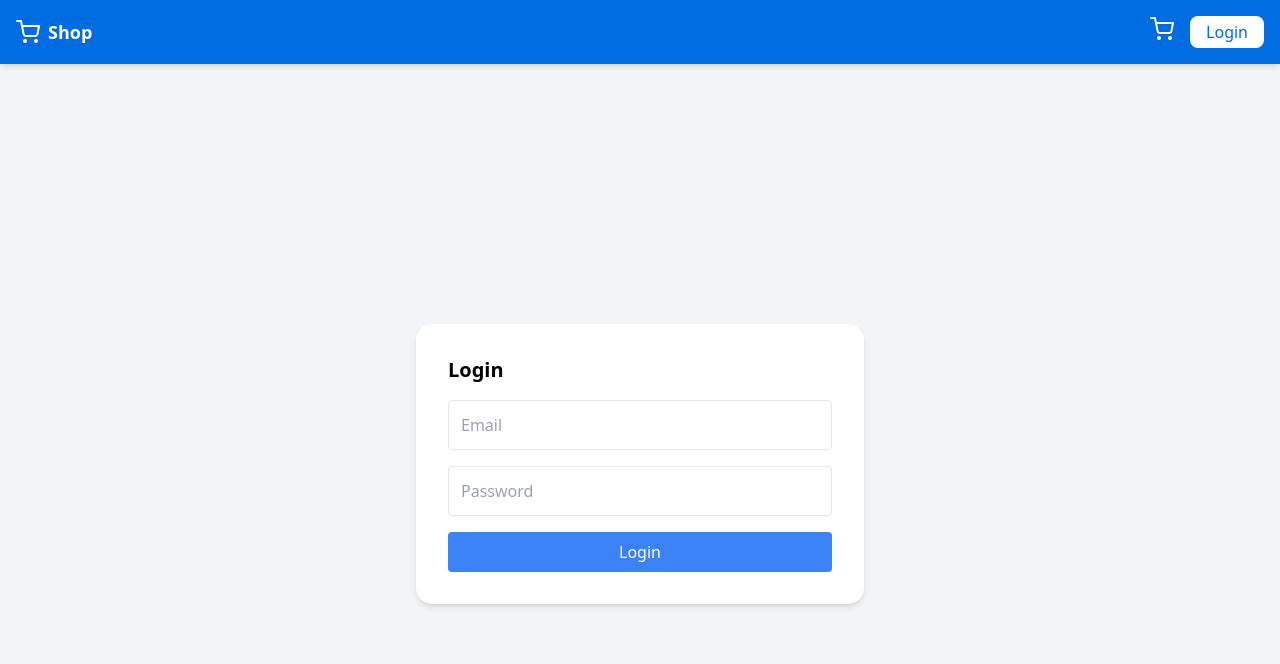
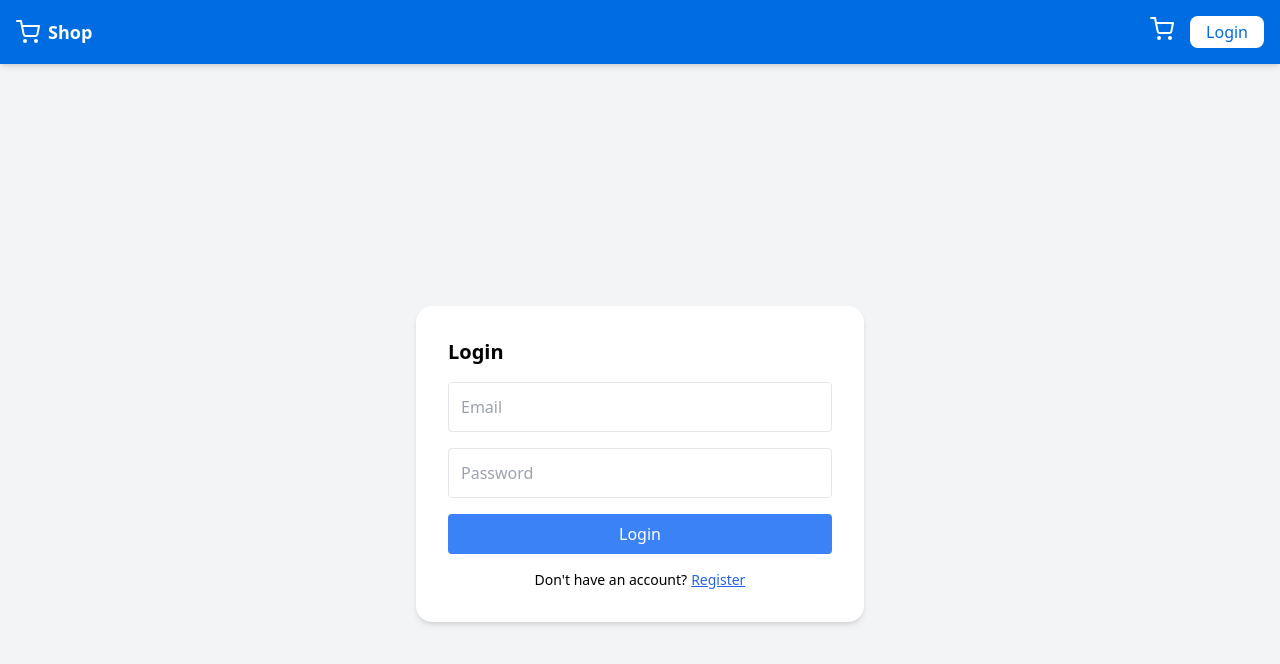
Before and after one commit to dania8shaghouri/e-commerce, a React (Vite) app in the folder frontend/: page /login in a window 1280 px wide. Shown: the top 664 px of the page. Built offline with nearby package versions, Linux system fonts and the light colour scheme; the HTML template or start-up script is replaced by a standard one.

Commit message:
Added navigation links between Login and Register pages and implemented post-registration redirect to login page with success message via router state

```diff
--- a/frontend/src/pages/LoginPage.tsx
+++ b/frontend/src/pages/LoginPage.tsx
@@ -34,7 +34,7 @@ const LoginPage = () => {
       async () => {
         const res = await axios.post<LoginResponse>(
           `${BASE_URL}/user/login`,
-          form
+          form,
         );
 
         return res.data;
@@ -42,7 +42,7 @@ const LoginPage = () => {
       (data) => {
         login(form.email, data.token);
         navigate("/");
-      }
+      },
     );
   };
 
@@ -54,7 +54,6 @@ const LoginPage = () => {
   return (
     <div className="min-h-screen flex items-center justify-center bg-gray-100">
       <div className="bg-white p-8 rounded-2xl shadow-md w-full max-w-md">
-
         <h2 className="text-xl font-semibold mb-4">Login</h2>
 
         <form onSubmit={handleSubmit} className="space-y-4">
@@ -82,10 +81,18 @@ const LoginPage = () => {
             {loading ? "Loading..." : "Login"}
           </button>
         </form>
+        <div className="text-center mt-4 text-sm">
+          Don't have an account?
+          <button
+            type="button"
+            onClick={() => navigate("/register")}
+            className="text-blue-600 ml-1 underline"
+          >
+            Register
+          </button>
+        </div>
 
-        {error && (
-          <ErrorState message={error} onRetry={submitLogin} />
-        )}
+        {error && <ErrorState message={error} onRetry={submitLogin} />}
       </div>
     </div>
   );
--- a/frontend/src/pages/RegisterPage.tsx
+++ b/frontend/src/pages/RegisterPage.tsx
@@ -36,15 +36,17 @@ const RegisterPage = () => {
       async () => {
         const res = await axios.post<RegisterResponse>(
           `${BASE_URL}/user/register`,
-          form
+          form,
         );
 
         return res.data;
       },
       (data) => {
         login(form.email, data.token);
-        navigate("/");
-      }
+        navigate("/login", {
+          state: { message: "Registration successful, please login" },
+        });
+      },
     );
   };
 
@@ -56,13 +58,9 @@ const RegisterPage = () => {
   return (
     <div className="min-h-screen flex items-center justify-center bg-gray-100">
       <div className="bg-white p-8 rounded-2xl shadow-md w-full max-w-md">
-
-        <h2 className="text-2xl font-semibold mb-6 text-center">
-          Register
-        </h2>
+        <h2 className="text-2xl font-semibold mb-6 text-center">Register</h2>
 
         <form onSubmit={handleSubmit} className="space-y-4">
-
           <input
             name="firstName"
             value={form.firstName}
@@ -102,12 +100,9 @@ const RegisterPage = () => {
           >
             {loading ? "Loading..." : "REGISTER"}
           </button>
-
         </form>
 
-        {error && (
-          <ErrorState message={error} onRetry={submitRegister} />
-        )}
+        {error && <ErrorState message={error} onRetry={submitRegister} />}
       </div>
     </div>
   );
```
